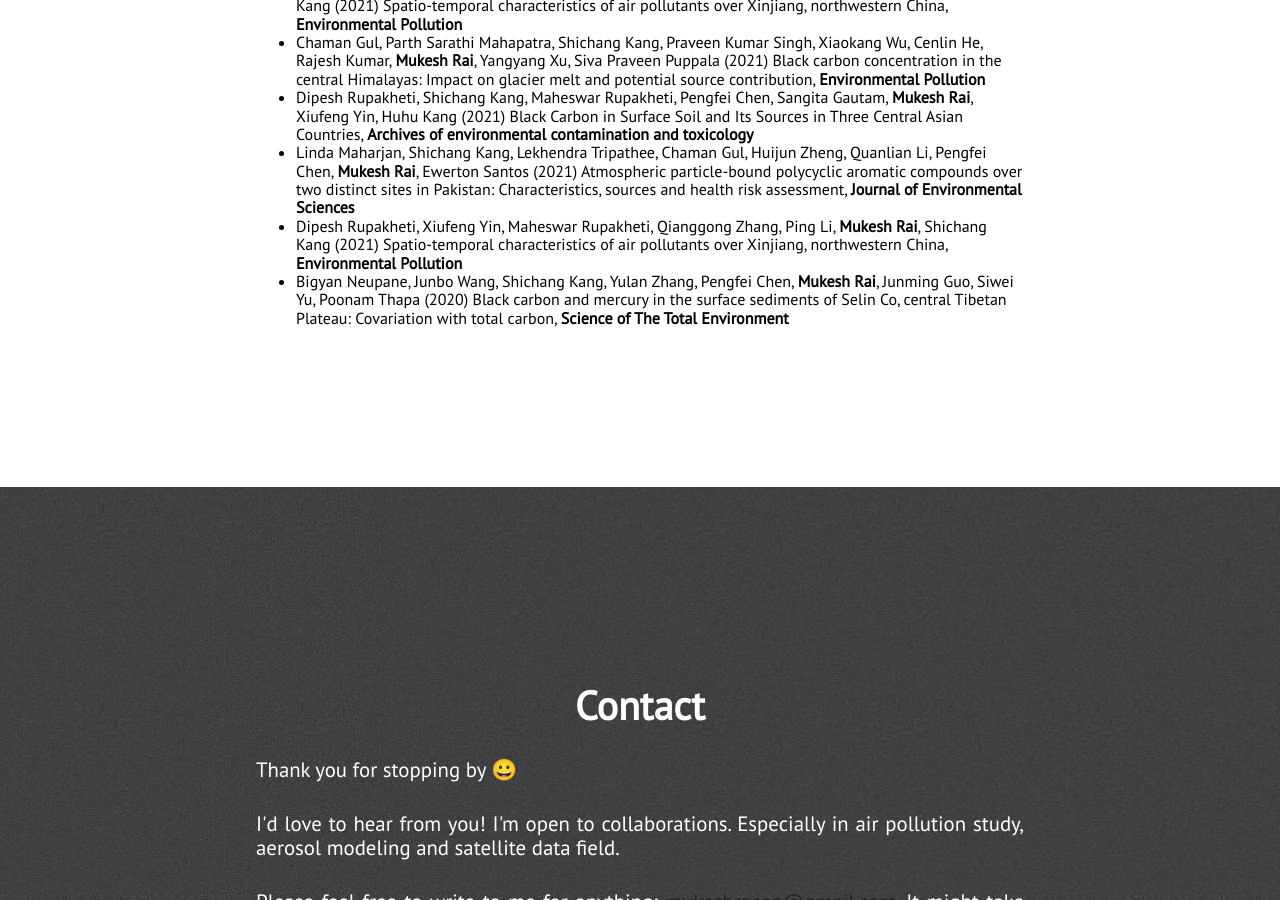
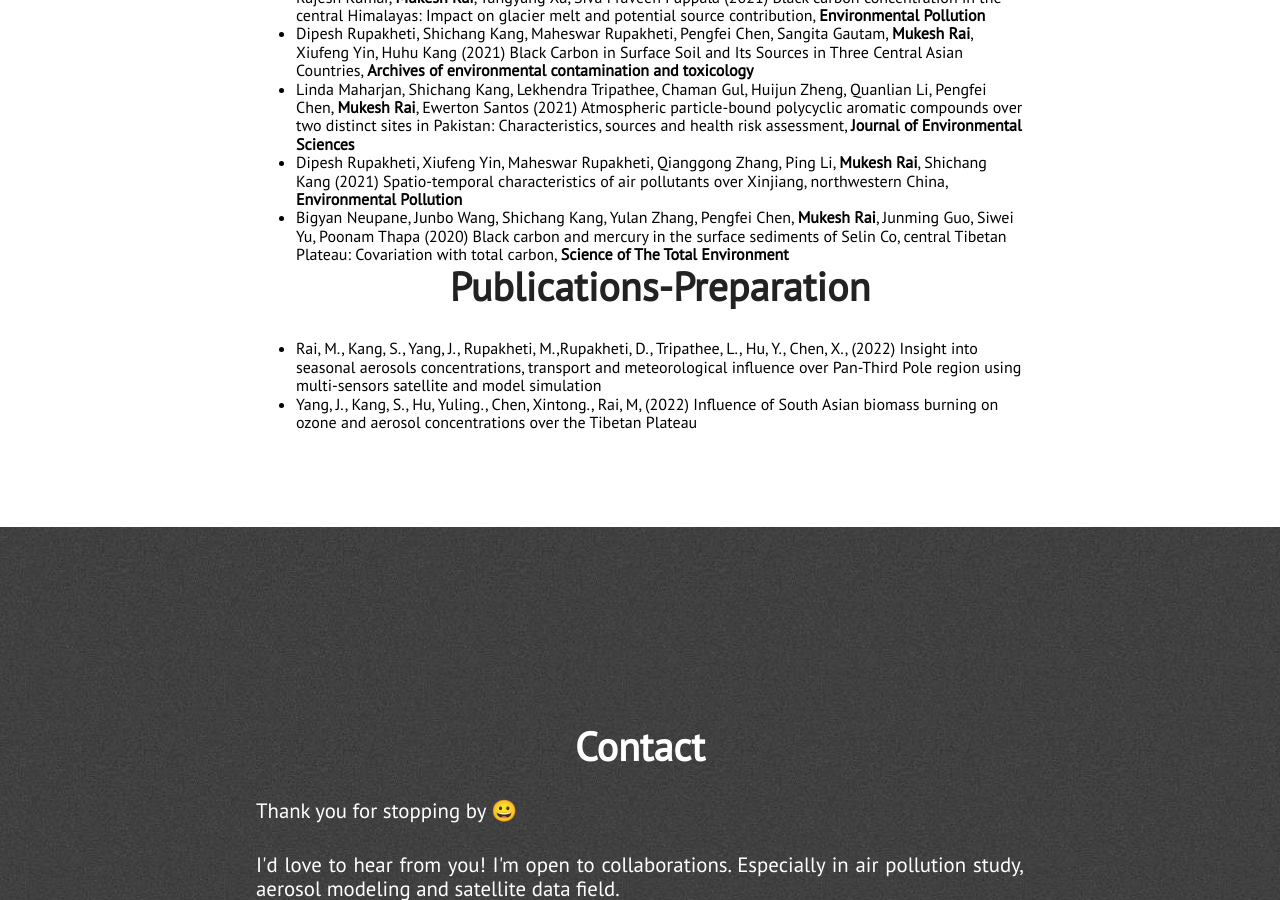
Before and after one commit to mukeshraeee/mukeshrai.github.io, a Jekyll site: the page built from index.html, in a window 1280 px wide and 900 px high, scrolled down 3473 px. Built offline with Jekyll 4.4.1, drawn with Linux system fonts in a browser that asks for light colours; nearby versions of some CDN libraries.

Commit message:
Update publication.html
paper list commit

```diff
--- a/_includes/publication.html
+++ b/_includes/publication.html
@@ -15,6 +15,11 @@
                 <li>Linda Maharjan, Shichang Kang, Lekhendra Tripathee, Chaman Gul, Huijun Zheng, Quanlian Li, Pengfei Chen, <SPAN STYLE="font-weight:bold">Mukesh Rai</SPAN>, Ewerton Santos (2021) Atmospheric particle-bound polycyclic aromatic compounds over two distinct sites in Pakistan: Characteristics, sources and health risk assessment, <SPAN STYLE="font-weight:bold">Journal of Environmental Sciences</SPAN></li>
                 <li>Dipesh Rupakheti, Xiufeng Yin, Maheswar Rupakheti, Qianggong Zhang, Ping Li, <SPAN STYLE="font-weight:bold">Mukesh Rai</SPAN>, Shichang Kang (2021) Spatio-temporal characteristics of air pollutants over Xinjiang, northwestern China, <SPAN STYLE="font-weight:bold">Environmental Pollution</SPAN></li>
                 <li>Bigyan Neupane, Junbo Wang, Shichang Kang, Yulan Zhang, Pengfei Chen, <SPAN STYLE="font-weight:bold">Mukesh Rai</SPAN>, Junming Guo, Siwei Yu, Poonam Thapa (2020) Black carbon and mercury in the surface sediments of Selin Co, central Tibetan Plateau: Covariation with total carbon, <SPAN STYLE="font-weight:bold">Science of The Total Environment</SPAN></li>
+                <div class="section-heading">Publications-Preparation</div>
+                <li> Rai, M., Kang, S., Yang, J., Rupakheti, M.,Rupakheti, D., Tripathee, L., Hu, Y., Chen, X., (2022) Insight into seasonal aerosols concentrations, transport and meteorological influence over Pan-Third Pole region using multi-sensors satellite and model simulation
+                <li> Yang, J., Kang, S., Hu, Yuling., Chen, Xintong., Rai, M, (2022) Influence of South Asian biomass burning on ozone and aerosol concentrations over the Tibetan Plateau
+
+
 
             </ul>
         </div>
```
